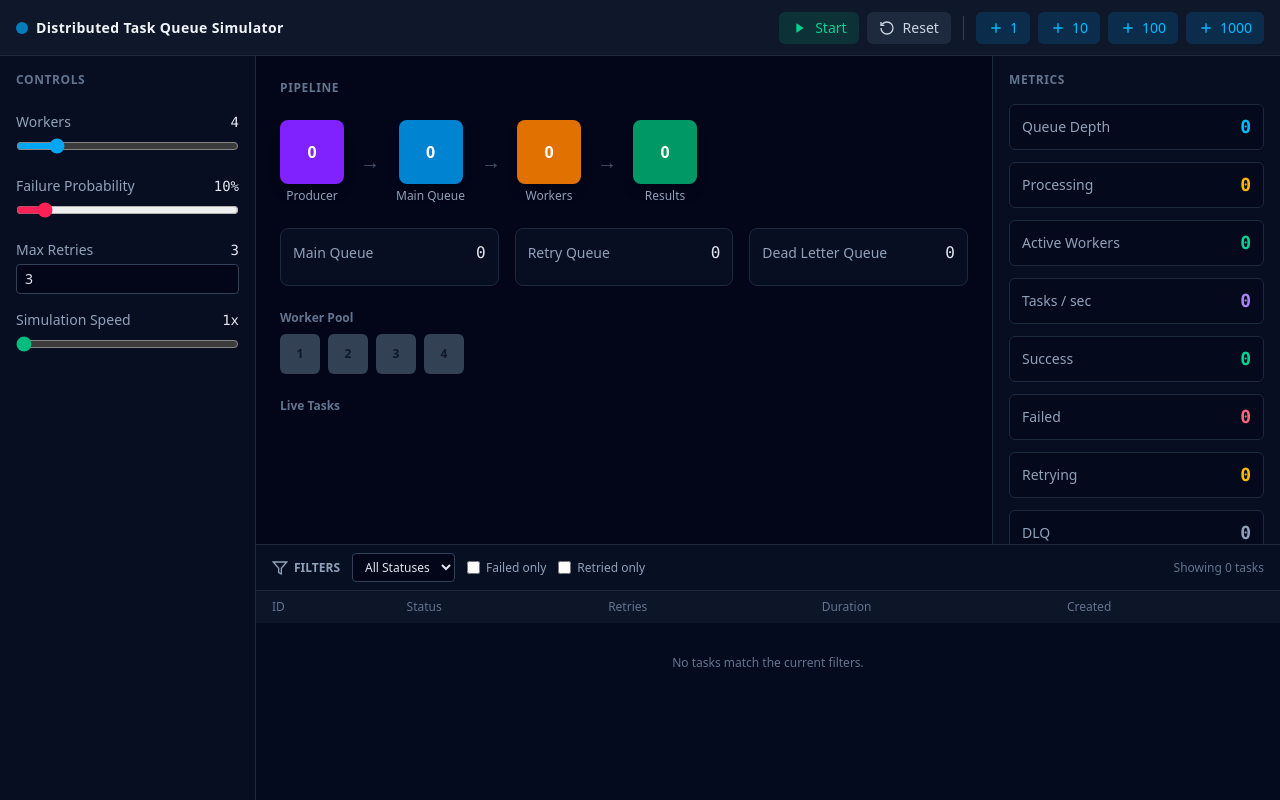
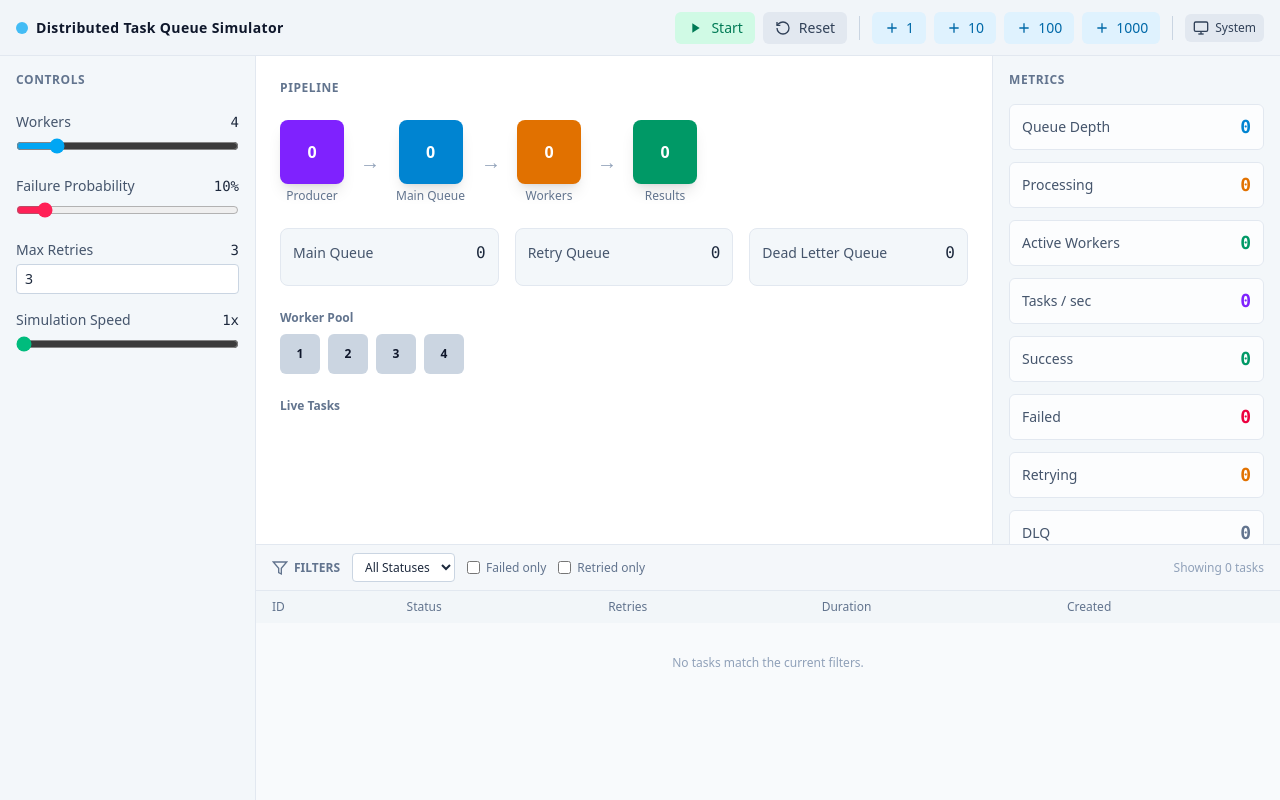
Before and after one commit to AbhishekChamp/distributed-task-queue-simulator, a React (Vite) app: page / in a window 1280 px wide. Built offline with nearby package versions, Linux system fonts and the light colour scheme.

Commit message:
feat: add light theme support with theme toggle

```diff
--- a/src/components/ControlPanel.tsx
+++ b/src/components/ControlPanel.tsx
@@ -8,7 +8,9 @@ interface ControlPanelProps {
 export function ControlPanel({ config, onChange }: ControlPanelProps) {
   return (
     <div className="p-4 space-y-6">
-      <h2 className="text-xs font-bold uppercase tracking-wider text-slate-500">Controls</h2>
+      <h2 className="text-xs font-bold uppercase tracking-wider text-slate-500 dark:text-slate-500">
+        Controls
+      </h2>
 
       <div className="space-y-4">
         <ControlRow label="Workers" value={`${config.workerCount}`}>
@@ -40,7 +42,7 @@ export function ControlPanel({ config, onChange }: ControlPanelProps) {
             max={10}
             value={config.maxRetries}
             onChange={(e) => onChange({ maxRetries: Number(e.target.value) })}
-            className="w-full bg-slate-950 border border-slate-700 rounded px-2 py-1 text-sm"
+            className="w-full bg-white dark:bg-slate-950 border border-slate-300 dark:border-slate-700 rounded px-2 py-1 text-sm text-slate-800 dark:text-slate-200"
           />
         </ControlRow>
 
@@ -72,8 +74,8 @@ function ControlRow({
   return (
     <div className="space-y-1">
       <div className="flex items-center justify-between text-sm">
-        <span className="text-slate-400">{label}</span>
-        <span className="font-mono text-slate-200">{value}</span>
+        <span className="text-slate-600 dark:text-slate-400">{label}</span>
+        <span className="font-mono text-slate-800 dark:text-slate-200">{value}</span>
       </div>
       {children}
     </div>
--- a/src/components/MetricsPanel.tsx
+++ b/src/components/MetricsPanel.tsx
@@ -6,27 +6,41 @@ interface MetricsPanelProps {
 
 export function MetricsPanel({ metrics }: MetricsPanelProps) {
   const items = [
-    { label: 'Queue Depth', value: metrics.queued, color: 'text-sky-400' },
-    { label: 'Processing', value: metrics.processing, color: 'text-amber-400' },
-    { label: 'Active Workers', value: metrics.activeWorkers, color: 'text-emerald-400' },
-    { label: 'Tasks / sec', value: metrics.tasksPerSecond, color: 'text-violet-400' },
-    { label: 'Success', value: metrics.success, color: 'text-emerald-400' },
-    { label: 'Failed', value: metrics.failed, color: 'text-rose-400' },
-    { label: 'Retrying', value: metrics.retry, color: 'text-amber-400' },
-    { label: 'DLQ', value: metrics.dead, color: 'text-slate-400' },
-    { label: 'Failure Rate', value: `${metrics.failureRate}%`, color: 'text-rose-400' },
+    { label: 'Queue Depth', value: metrics.queued, color: 'text-sky-600 dark:text-sky-400' },
+    { label: 'Processing', value: metrics.processing, color: 'text-amber-600 dark:text-amber-400' },
+    {
+      label: 'Active Workers',
+      value: metrics.activeWorkers,
+      color: 'text-emerald-600 dark:text-emerald-400',
+    },
+    {
+      label: 'Tasks / sec',
+      value: metrics.tasksPerSecond,
+      color: 'text-violet-600 dark:text-violet-400',
+    },
+    { label: 'Success', value: metrics.success, color: 'text-emerald-600 dark:text-emerald-400' },
+    { label: 'Failed', value: metrics.failed, color: 'text-rose-600 dark:text-rose-400' },
+    { label: 'Retrying', value: metrics.retry, color: 'text-amber-600 dark:text-amber-400' },
+    { label: 'DLQ', value: metrics.dead, color: 'text-slate-500 dark:text-slate-400' },
+    {
+      label: 'Failure Rate',
+      value: `${metrics.failureRate}%`,
+      color: 'text-rose-600 dark:text-rose-400',
+    },
   ]
 
   return (
     <div className="p-4 space-y-4">
-      <h2 className="text-xs font-bold uppercase tracking-wider text-slate-500">Metrics</h2>
+      <h2 className="text-xs font-bold uppercase tracking-wider text-slate-500 dark:text-slate-500">
+        Metrics
+      </h2>
       <div className="grid grid-cols-1 gap-3">
         {items.map((item) => (
           <div
             key={item.label}
-            className="flex items-center justify-between rounded-md border border-slate-800 bg-slate-950/50 px-3 py-2"
+            className="flex items-center justify-between rounded-md border border-slate-200 dark:border-slate-800 bg-white/80 dark:bg-slate-950/50 px-3 py-2"
           >
-            <span className="text-sm text-slate-400">{item.label}</span>
+            <span className="text-sm text-slate-600 dark:text-slate-400">{item.label}</span>
             <span className={`font-mono text-lg font-semibold ${item.color}`}>{item.value}</span>
           </div>
         ))}
--- /dev/null
+++ b/src/components/RootComponent.tsx
@@ -0,0 +1,29 @@
+import { Outlet } from '@tanstack/react-router'
+import { QueryClient, QueryClientProvider } from '@tanstack/react-query'
+import { Toaster } from 'react-hot-toast'
+import { useTheme } from '../hooks/useTheme'
+
+const queryClient = new QueryClient()
+
+export function RootComponent() {
+  const { theme } = useTheme()
+  const isDark =
+    theme === 'dark' ||
+    (theme === 'system' && window.matchMedia('(prefers-color-scheme: dark)').matches)
+
+  return (
+    <QueryClientProvider client={queryClient}>
+      <Outlet />
+      <Toaster
+        position="top-right"
+        toastOptions={{
+          style: {
+            background: isDark ? '#1e293b' : '#ffffff',
+            color: isDark ? '#e2e8f0' : '#1e293b',
+            border: `1px solid ${isDark ? '#334155' : '#e2e8f0'}`,
+          },
+        }}
+      />
+    </QueryClientProvider>
+  )
+}
--- a/src/components/SimulatorPage.tsx
+++ b/src/components/SimulatorPage.tsx
@@ -9,7 +9,7 @@ export function SimulatorPage() {
   const { state, start, pause, reset, addTasks, updateConfig } = useSimulation()
 
   return (
-    <div className="flex flex-col h-screen bg-slate-950 text-slate-200 overflow-hidden">
+    <div className="flex flex-col h-screen bg-white dark:bg-slate-950 text-slate-800 dark:text-slate-200 overflow-hidden">
       <TopBar
         isRunning={state.isRunning}
         onStart={start}
@@ -19,7 +19,7 @@ export function SimulatorPage() {
       />
 
       <div className="flex flex-1 overflow-hidden">
-        <aside className="w-64 border-r border-slate-800 bg-slate-900/50 overflow-y-auto">
+        <aside className="w-64 border-r border-slate-200 dark:border-slate-800 bg-slate-100/80 dark:bg-slate-900/50 overflow-y-auto">
           <ControlPanel config={state.config} onChange={updateConfig} />
         </aside>
 
@@ -34,12 +34,12 @@ export function SimulatorPage() {
                 deadLetterQueue={state.deadLetterQueue}
               />
             </div>
-            <aside className="w-72 border-l border-slate-800 bg-slate-900/50 overflow-y-auto">
+            <aside className="w-72 border-l border-slate-200 dark:border-slate-800 bg-slate-100/80 dark:bg-slate-900/50 overflow-y-auto">
               <MetricsPanel metrics={state.metrics} />
             </aside>
           </div>
 
-          <div className="h-64 border-t border-slate-800 bg-slate-900/30 overflow-hidden">
+          <div className="h-64 border-t border-slate-200 dark:border-slate-800 bg-slate-50 dark:bg-slate-900/30 overflow-hidden">
             <TaskTable tasks={state.tasks} />
           </div>
         </main>
--- a/src/components/TaskTable.tsx
+++ b/src/components/TaskTable.tsx
@@ -38,16 +38,16 @@ export function TaskTable({ tasks }: TaskTableProps) {
 
   return (
     <div className="h-full flex flex-col">
-      <div className="flex items-center justify-between px-4 py-2 border-b border-slate-800 bg-slate-900/30">
+      <div className="flex items-center justify-between px-4 py-2 border-b border-slate-200 dark:border-slate-800 bg-slate-100/50 dark:bg-slate-900/30">
         <div className="flex items-center gap-3">
-          <div className="flex items-center gap-1.5 text-slate-400">
+          <div className="flex items-center gap-1.5 text-slate-500 dark:text-slate-400">
             <Filter className="w-4 h-4" />
             <span className="text-xs font-semibold uppercase">Filters</span>
           </div>
           <select
             value={filter}
             onChange={(e) => setFilter(e.target.value as TaskStatus | 'all')}
-            className="bg-slate-950 border border-slate-700 rounded px-2 py-1 text-xs"
+            className="bg-white dark:bg-slate-950 border border-slate-300 dark:border-slate-700 rounded px-2 py-1 text-xs text-slate-800 dark:text-slate-200"
           >
             <option value="all">All Statuses</option>
             {statusOptions.map((s) => (
@@ -56,7 +56,7 @@ export function TaskTable({ tasks }: TaskTableProps) {
               </option>
             ))}
           </select>
-          <label className="flex items-center gap-1.5 text-xs text-slate-400 cursor-pointer">
+          <label className="flex items-center gap-1.5 text-xs text-slate-500 dark:text-slate-400 cursor-pointer">
             <input
               type="checkbox"
               checked={showFailedOnly}
@@ -65,7 +65,7 @@ export function TaskTable({ tasks }: TaskTableProps) {
             />
             Failed only
           </label>
-          <label className="flex items-center gap-1.5 text-xs text-slate-400 cursor-pointer">
+          <label className="flex items-center gap-1.5 text-xs text-slate-500 dark:text-slate-400 cursor-pointer">
             <input
               type="checkbox"
               checked={showRetriedOnly}
@@ -75,13 +75,15 @@ export function TaskTable({ tasks }: TaskTableProps) {
             Retried only
           </label>
         </div>
-        <span className="text-xs text-slate-500">Showing {filteredTasks.length} tasks</span>
+        <span className="text-xs text-slate-400 dark:text-slate-500">
+          Showing {filteredTasks.length} tasks
+        </span>
       </div>
 
       <div className="flex-1 overflow-auto">
         <table className="w-full text-left text-xs">
-          <thead className="sticky top-0 bg-slate-900/90 backdrop-blur">
-            <tr className="text-slate-500">
+          <thead className="sticky top-0 bg-slate-100/90 dark:bg-slate-900/90 backdrop-blur">
+            <tr className="text-slate-500 dark:text-slate-500">
               <th className="px-4 py-2 font-medium">ID</th>
               <th className="px-4 py-2 font-medium">Status</th>
               <th className="px-4 py-2 font-medium">Retries</th>
@@ -94,22 +96,29 @@ export function TaskTable({ tasks }: TaskTableProps) {
               <tr
                 key={task.id}
                 onClick={() => setSelectedTaskId(task.id)}
-                className="border-b border-slate-800/50 hover:bg-slate-800/40 cursor-pointer transition"
+                className="border-b border-slate-200/50 dark:border-slate-800/50 hover:bg-slate-100 dark:hover:bg-slate-800/40 cursor-pointer transition"
               >
-                <td className="px-4 py-2 font-mono text-slate-300">{task.id.slice(-12)}</td>
+                <td className="px-4 py-2 font-mono text-slate-700 dark:text-slate-300">
+                  {task.id.slice(-12)}
+                </td>
                 <td className="px-4 py-2">
                   <StatusBadge status={task.status} />
                 </td>
-                <td className="px-4 py-2 text-slate-400">{task.retryCount}</td>
-                <td className="px-4 py-2 text-slate-400">{Math.round(task.duration)}ms</td>
-                <td className="px-4 py-2 text-slate-400">
+                <td className="px-4 py-2 text-slate-500 dark:text-slate-400">{task.retryCount}</td>
+                <td className="px-4 py-2 text-slate-500 dark:text-slate-400">
+                  {Math.round(task.duration)}ms
+                </td>
+                <td className="px-4 py-2 text-slate-500 dark:text-slate-400">
                   {new Date(task.createdAt).toLocaleTimeString()}
                 </td>
               </tr>
             ))}
             {filteredTasks.length === 0 && (
               <tr>
-                <td colSpan={5} className="px-4 py-8 text-center text-slate-500">
+                <td
+                  colSpan={5}
+                  className="px-4 py-8 text-center text-slate-400 dark:text-slate-500"
+                >
                   No tasks match the current filters.
                 </td>
               </tr>
@@ -119,13 +128,15 @@ export function TaskTable({ tasks }: TaskTableProps) {
       </div>
 
       {selectedTask && (
-        <div className="fixed inset-0 z-50 flex items-center justify-center bg-black/60 p-4">
-          <div className="w-full max-w-lg rounded-xl border border-slate-700 bg-slate-900 shadow-2xl">
-            <div className="flex items-center justify-between px-4 py-3 border-b border-slate-800">
-              <h3 className="text-sm font-semibold text-slate-100">Task Lifecycle</h3>
+        <div className="fixed inset-0 z-50 flex items-center justify-center bg-black/40 dark:bg-black/60 p-4">
+          <div className="w-full max-w-lg rounded-xl border border-slate-200 dark:border-slate-700 bg-white dark:bg-slate-900 shadow-2xl">
+            <div className="flex items-center justify-between px-4 py-3 border-b border-slate-200 dark:border-slate-800">
+              <h3 className="text-sm font-semibold text-slate-900 dark:text-slate-100">
+                Task Lifecycle
+              </h3>
               <button
                 onClick={() => setSelectedTaskId(null)}
-                className="text-slate-400 hover:text-slate-200"
+                className="text-slate-500 hover:text-slate-800 dark:text-slate-400 dark:hover:text-slate-200"
               >
                 <X className="w-5 h-5" />
               </button>
@@ -142,12 +153,12 @@ export function TaskTable({ tasks }: TaskTableProps) {
 
 function StatusBadge({ status }: { status: TaskStatus }) {
   const colors: Record<TaskStatus, string> = {
-    queued: 'bg-sky-500/20 text-sky-400',
-    processing: 'bg-amber-500/20 text-amber-400',
-    success: 'bg-emerald-500/20 text-emerald-400',
-    failed: 'bg-rose-500/20 text-rose-400',
-    retry: 'bg-amber-500/20 text-amber-400',
-    dead: 'bg-slate-500/20 text-slate-400',
+    queued: 'bg-sky-100 text-sky-700 dark:bg-sky-500/20 dark:text-sky-400',
+    processing: 'bg-amber-100 text-amber-700 dark:bg-amber-500/20 dark:text-amber-400',
+    success: 'bg-emerald-100 text-emerald-700 dark:bg-emerald-500/20 dark:text-emerald-400',
+    failed: 'bg-rose-100 text-rose-700 dark:bg-rose-500/20 dark:text-rose-400',
+    retry: 'bg-amber-100 text-amber-700 dark:bg-amber-500/20 dark:text-amber-400',
+    dead: 'bg-slate-200 text-slate-700 dark:bg-slate-500/20 dark:text-slate-400',
   }
   return (
     <span
--- /dev/null
+++ b/src/components/ThemeToggle.tsx
@@ -0,0 +1,52 @@
+import type { SVGProps } from 'react'
+import { useTheme } from '../hooks/useTheme'
+
+export function ThemeToggle() {
+  const { theme, setTheme } = useTheme()
+
+  const cycle = () => {
+    const order: Array<'light' | 'dark' | 'system'> = ['light', 'dark', 'system']
+    const next = order[(order.indexOf(theme) + 1) % order.length]
+    setTheme(next)
+  }
+
+  return (
+    <button
+      onClick={cycle}
+      className="flex items-center gap-1.5 px-2 py-1.5 rounded-md bg-slate-200 dark:bg-slate-800 text-slate-700 dark:text-slate-300 hover:bg-slate-300 dark:hover:bg-slate-700 transition"
+      title={`Theme: ${theme}`}
+    >
+      {theme === 'light' && <Sun className="w-4 h-4" />}
+      {theme === 'dark' && <Moon className="w-4 h-4" />}
+      {theme === 'system' && <Monitor className="w-4 h-4" />}
+      <span className="text-xs capitalize">{theme}</span>
+    </button>
+  )
+}
+
+function Sun(props: SVGProps<SVGSVGElement>) {
+  return (
+    <svg viewBox="0 0 24 24" fill="none" stroke="currentColor" strokeWidth="2" {...props}>
+      <circle cx="12" cy="12" r="5" />
+      <path d="M12 1v2M12 21v2M4.22 4.22l1.42 1.42M18.36 18.36l1.42 1.42M1 12h2M21 12h2M4.22 19.78l1.42-1.42M18.36 5.64l1.42-1.42" />
+    </svg>
+  )
+}
+
+function Moon(props: SVGProps<SVGSVGElement>) {
+  return (
+    <svg viewBox="0 0 24 24" fill="none" stroke="currentColor" strokeWidth="2" {...props}>
+      <path d="M21 12.79A9 9 0 1 1 11.21 3 7 7 0 0 0 21 12.79z" />
+    </svg>
+  )
+}
+
+function Monitor(props: SVGProps<SVGSVGElement>) {
+  return (
+    <svg viewBox="0 0 24 24" fill="none" stroke="currentColor" strokeWidth="2" {...props}>
+      <rect x="2" y="3" width="20" height="14" rx="2" ry="2" />
+      <line x1="8" y1="21" x2="16" y2="21" />
+      <line x1="12" y1="17" x2="12" y2="21" />
+    </svg>
+  )
+}
--- a/src/components/TopBar.tsx
+++ b/src/components/TopBar.tsx
@@ -1,4 +1,5 @@
 import { Play, Pause, RotateCcw, Plus } from './icons'
+import { ThemeToggle } from './ThemeToggle'
 
 interface TopBarProps {
   isRunning: boolean
@@ -10,10 +11,10 @@ interface TopBarProps {
 
 export function TopBar({ isRunning, onStart, onPause, onReset, onAddTasks }: TopBarProps) {
   return (
-    <header className="h-14 border-b border-slate-800 bg-slate-900 flex items-center justify-between px-4 shrink-0">
+    <header className="h-14 border-b border-slate-200 dark:border-slate-800 bg-slate-100 dark:bg-slate-900 flex items-center justify-between px-4 shrink-0">
       <div className="flex items-center gap-2">
         <div className="w-3 h-3 rounded-full bg-sky-500 animate-pulse" />
-        <h1 className="text-sm font-semibold tracking-wide text-slate-100">
+        <h1 className="text-sm font-semibold tracking-wide text-slate-900 dark:text-slate-100">
           Distributed Task Queue Simulator
         </h1>
       </div>
@@ -22,7 +23,7 @@ export function TopBar({ isRunning, onStart, onPause, onReset, onAddTasks }: Top
         {isRunning ? (
           <button
             onClick={onPause}
-            className="flex items-center gap-2 px-3 py-1.5 rounded-md bg-amber-600/20 text-amber-400 hover:bg-amber-600/30 transition"
+            className="flex items-center gap-2 px-3 py-1.5 rounded-md bg-amber-100 dark:bg-amber-600/20 text-amber-700 dark:text-amber-400 hover:bg-amber-200 dark:hover:bg-amber-600/30 transition"
           >
             <Pause className="w-4 h-4" />
             <span className="text-sm">Pause</span>
@@ -30,7 +31,7 @@ export function TopBar({ isRunning, onStart, onPause, onReset, onAddTasks }: Top
         ) : (
           <button
             onClick={onStart}
-            className="flex items-center gap-2 px-3 py-1.5 rounded-md bg-emerald-600/20 text-emerald-400 hover:bg-emerald-600/30 transition"
+            className="flex items-center gap-2 px-3 py-1.5 rounded-md bg-emerald-100 dark:bg-emerald-600/20 text-emerald-700 dark:text-emerald-400 hover:bg-emerald-200 dark:hover:bg-emerald-600/30 transition"
           >
             <Play className="w-4 h-4" />
             <span className="text-sm">Start</span>
@@ -39,24 +40,28 @@ export function TopBar({ isRunning, onStart, onPause, onReset, onAddTasks }: Top
 
         <button
           onClick={onReset}
-          className="flex items-center gap-2 px-3 py-1.5 rounded-md bg-slate-800 text-slate-300 hover:bg-slate-700 transition"
+          className="flex items-center gap-2 px-3 py-1.5 rounded-md bg-slate-200 dark:bg-slate-800 text-slate-700 dark:text-slate-300 hover:bg-slate-300 dark:hover:bg-slate-700 transition"
         >
           <RotateCcw className="w-4 h-4" />
           <span className="text-sm">Reset</span>
         </button>
 
-        <div className="w-px h-6 bg-slate-700 mx-1" />
+        <div className="w-px h-6 bg-slate-300 dark:bg-slate-700 mx-1" />
 
         {[1, 10, 100, 1000].map((count) => (
           <button
             key={count}
             onClick={() => onAddTasks(count)}
-            className="flex items-center gap-1.5 px-3 py-1.5 rounded-md bg-sky-600/20 text-sky-400 hover:bg-sky-600/30 transition"
+            className="flex items-center gap-1.5 px-3 py-1.5 rounded-md bg-sky-100 dark:bg-sky-600/20 text-sky-700 dark:text-sky-400 hover:bg-sky-200 dark:hover:bg-sky-600/30 transition"
           >
             <Plus className="w-4 h-4" />
             <span className="text-sm">{count}</span>
           </button>
         ))}
+
+        <div className="w-px h-6 bg-slate-300 dark:bg-slate-700 mx-1" />
+
+        <ThemeToggle />
       </div>
     </header>
   )
--- a/src/components/Visualization.tsx
+++ b/src/components/Visualization.tsx
@@ -23,7 +23,9 @@ export function Visualization({
 
   return (
     <div className="space-y-6">
-      <h2 className="text-xs font-bold uppercase tracking-wider text-slate-500">Pipeline</h2>
+      <h2 className="text-xs font-bold uppercase tracking-wider text-slate-500 dark:text-slate-500">
+        Pipeline
+      </h2>
 
       <div className="flex items-center gap-4">
         <StageBox label="Producer" count={tasks.size} color="bg-violet-600" />
@@ -77,16 +79,16 @@ export function Visualization({
       </div>
 
       <div className="space-y-2">
-        <h3 className="text-xs font-semibold text-slate-500">Worker Pool</h3>
+        <h3 className="text-xs font-semibold text-slate-500 dark:text-slate-500">Worker Pool</h3>
         <div className="flex flex-wrap gap-2">
           {workers.map((worker) => (
             <motion.div
               key={worker.id}
               animate={{
                 scale: worker.busy ? 1.05 : 1,
-                backgroundColor: worker.busy ? '#f59e0b' : '#334155',
+                backgroundColor: worker.busy ? '#f59e0b' : '#cbd5e1',
               }}
-              className="w-10 h-10 rounded-md flex items-center justify-center text-xs font-bold text-slate-900"
+              className="w-10 h-10 rounded-md flex items-center justify-center text-xs font-bold text-slate-900 dark:text-slate-900"
               title={`${worker.id} | Processed: ${worker.processedCount}`}
             >
               {worker.id.split('-')[1]}
@@ -96,7 +98,7 @@ export function Visualization({
       </div>
 
       <div className="space-y-2">
-        <h3 className="text-xs font-semibold text-slate-500">Live Tasks</h3>
+        <h3 className="text-xs font-semibold text-slate-500 dark:text-slate-500">Live Tasks</h3>
         <div className="flex flex-wrap gap-1">
           <AnimatePresence>
             {Array.from(tasks.values())
@@ -138,13 +140,13 @@ function StageBox({
       >
         {count}
       </div>
-      <span className="text-xs text-slate-400">{label}</span>
+      <span className="text-xs text-slate-500 dark:text-slate-400">{label}</span>
     </div>
   )
 }
 
 function Arrow() {
-  return <div className="text-slate-600 text-xl">→</div>
+  return <div className="text-slate-400 dark:text-slate-600 text-xl">→</div>
 }
 
 function QueueCard({
@@ -159,16 +161,18 @@ function QueueCard({
   color: string
 }) {
   return (
-    <div className="rounded-lg border border-slate-800 bg-slate-900/50 p-3">
+    <div className="rounded-lg border border-slate-200 dark:border-slate-800 bg-slate-100/80 dark:bg-slate-900/50 p-3">
       <div className="flex items-center justify-between mb-2">
-        <span className="text-sm text-slate-400">{title}</span>
-        <span className="font-mono text-slate-200">{count}</span>
+        <span className="text-sm text-slate-600 dark:text-slate-400">{title}</span>
+        <span className="font-mono text-slate-800 dark:text-slate-200">{count}</span>
       </div>
       <div className="flex flex-wrap gap-1">
         {Array.from({ length: items }).map((_, i) => (
           <div key={i} className={`w-3 h-3 rounded-sm ${color}`} />
         ))}
-        {count > items && <span className="text-xs text-slate-500 ml-1">+{count - items}</span>}
+        {count > items && (
+          <span className="text-xs text-slate-400 dark:text-slate-500 ml-1">+{count - items}</span>
+        )}
       </div>
     </div>
   )
--- /dev/null
+++ b/src/hooks/useTheme.ts
@@ -0,0 +1,36 @@
+import { useEffect, useState } from 'react'
+
+type Theme = 'light' | 'dark' | 'system'
+
+export function useTheme() {
+  const [theme, setTheme] = useState<Theme>(() => {
+    if (typeof window === 'undefined') return 'system'
+    return (localStorage.getItem('theme') as Theme) || 'system'
+  })
+
+  useEffect(() => {
+    const root = document.documentElement
+    const systemDark = window.matchMedia('(prefers-color-scheme: dark)')
+
+    const apply = () => {
+      if (theme === 'system') {
+        root.classList.toggle('dark', systemDark.matches)
+      } else {
+        root.classList.toggle('dark', theme === 'dark')
+      }
+    }
+
+    apply()
+    localStorage.setItem('theme', theme)
+
+    if (theme === 'system') {
+      const listener = (e: MediaQueryListEvent) => {
+        root.classList.toggle('dark', e.matches)
+      }
+      systemDark.addEventListener('change', listener)
+      return () => systemDark.removeEventListener('change', listener)
+    }
+  }, [theme])
+
+  return { theme, setTheme }
+}
--- a/src/index.css
+++ b/src/index.css
@@ -1,21 +1,9 @@
 @import 'tailwindcss';
 
+@custom-variant dark (&:where(.dark, .dark *));
+
 :root {
-  --text: #e2e8f0;
-  --text-h: #f8fafc;
-  --bg: #0f172a;
-  --bg-panel: #1e293b;
-  --border: #334155;
-  --accent: #38bdf8;
-  --accent-bg: rgba(56, 189, 248, 0.15);
-  --success: #22c55e;
-  --warning: #f59e0b;
-  --danger: #ef4444;
-  --muted: #94a3b8;
-
   font-family: system-ui, 'Segoe UI', Roboto, sans-serif;
-  color: var(--text);
-  background: var(--bg);
   font-synthesis: none;
   text-rendering: optimizeLegibility;
   -webkit-font-smoothing: antialiased;
@@ -25,6 +13,13 @@
 body {
   margin: 0;
   min-height: 100svh;
+  color: #1e293b;
+  background: #ffffff;
+}
+
+.dark body {
+  color: #e2e8f0;
+  background: #020617;
 }
 
 #root {
@@ -43,14 +38,22 @@ body {
 }
 
 ::-webkit-scrollbar-track {
-  background: var(--bg);
+  background: transparent;
 }
 
 ::-webkit-scrollbar-thumb {
-  background: var(--border);
+  background: #cbd5e1;
   border-radius: 4px;
 }
 
+.dark ::-webkit-scrollbar-thumb {
+  background: #334155;
+}
+
 ::-webkit-scrollbar-thumb:hover {
+  background: #94a3b8;
+}
+
+.dark ::-webkit-scrollbar-thumb:hover {
   background: #475569;
 }
--- a/src/routes/__root.tsx
+++ b/src/routes/__root.tsx
@@ -1,17 +1,6 @@
-import { Outlet, createRootRoute } from '@tanstack/react-router'
-import { QueryClient, QueryClientProvider } from '@tanstack/react-query'
-import { Toaster } from 'react-hot-toast'
-
-const queryClient = new QueryClient()
+import { createRootRoute } from '@tanstack/react-router'
+import { RootComponent } from '../components/RootComponent'
 
 export const Route = createRootRoute({
-  component: () => (
-    <QueryClientProvider client={queryClient}>
-      <Outlet />
-      <Toaster
-        position="top-right"
-        toastOptions={{ style: { background: '#1e293b', color: '#e2e8f0' } }}
-      />
-    </QueryClientProvider>
-  ),
+  component: RootComponent,
 })
```
Also changed, not shown: src/components/TaskDetail.tsx (+31 -23 lines).
